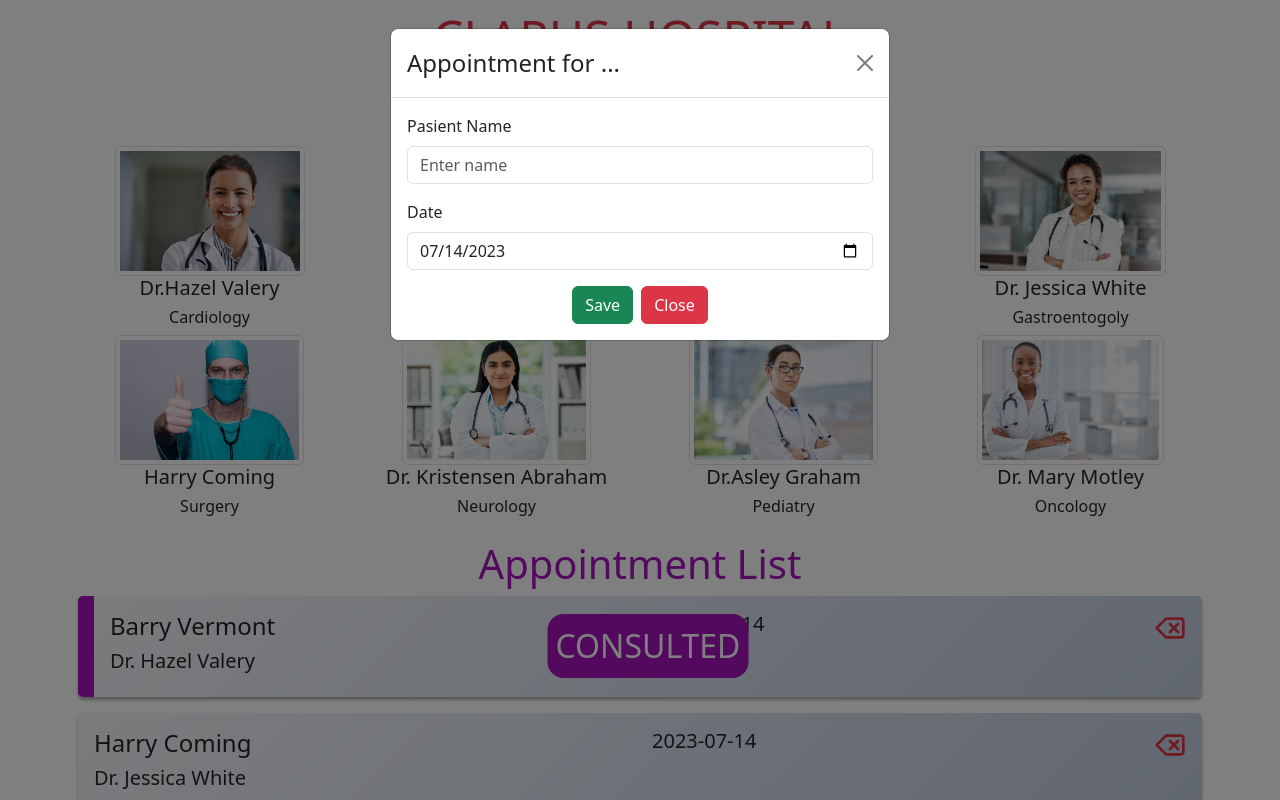
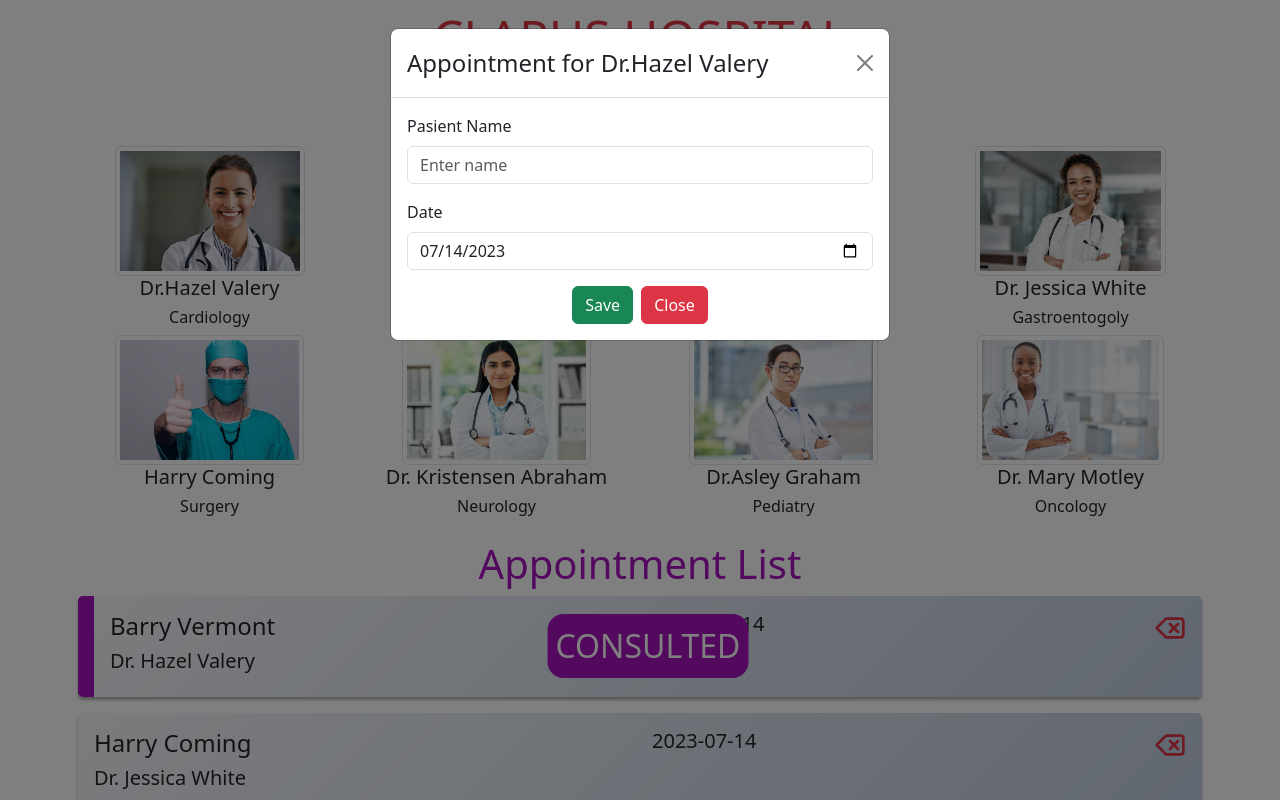
Before and after one commit to Alper-no/My_projects, a React (Create React App) app in the folder rc08_appointment-app/appointment-app-starter/: page / in a window 1280 px wide. Both pictures are taken after a click on the picture 209 px from the left and 210 px from the top of the page. Shown: the top 800 px of the page. Built offline with nearby package versions, Linux system fonts and the light colour scheme.

Commit message:
add object

```diff
--- a/rc08_appointment-app/appointment-app-starter/src/components/AddModal.jsx
+++ b/rc08_appointment-app/appointment-app-starter/src/components/AddModal.jsx
@@ -4,22 +4,32 @@ import Modal from "react-bootstrap/Modal";
 
 import Form from "react-bootstrap/Form";
 
-function AddModal({ show, handleClose }) {
+function AddModal({ show, handleClose, apps, setApps,drName }) {
   const [name, setName] = useState("");
-  const [date, setDate] = useState(new Date().toISOString().slice(0,10));
+  const [date, setDate] = useState(new Date().toISOString().slice(0, 10));
 
+  const handleSubmit = (e) => {
+    e.preventDefault();
 
-  const handleSubmit =(e)=>{
-    e.preventDefault()
-    //------
-    handleClose()
-  }
+    setApps([
+      ...apps,
+      {
+        id: apps.length + 1,
+        patient: name,
+        day: date,
+        consulted: false,
+        doctor: drName,
+      },
+    ]);
+
+    handleClose();
+  };
 
   return (
     <>
       <Modal show={show} onHide={handleClose}>
         <Modal.Header closeButton>
-          <Modal.Title>Appointment for ...</Modal.Title>
+          <Modal.Title>Appointment for {drName}</Modal.Title>
         </Modal.Header>
         <Modal.Body>
           <Form onSubmit={handleSubmit}>
--- a/rc08_appointment-app/appointment-app-starter/src/components/Doctors.jsx
+++ b/rc08_appointment-app/appointment-app-starter/src/components/Doctors.jsx
@@ -3,10 +3,11 @@ import { doctorData } from "../helper/data";
 import Row from "react-bootstrap/Row";
 import Col from "react-bootstrap/Col";
 import AddModal from "./AddModal";
-import { useState } from 'react';
+import { useState } from "react";
 
-const Doctors = () => {
+const Doctors = ({ apps, setApps }) => {
   const [show, setShow] = useState(false);
+  const [drName, setDrName] = useState('');
 
   // const handleClose = () => setShow(false);
   // const handleShow = () => setShow(true);
@@ -27,14 +28,24 @@ const Doctors = () => {
               src={img}
               alt={name}
               className="img-thumbnail doctor-img"
-              onClick={()=>setShow(true)}
+              onClick={() => {
+                setDrName(name)
+                setShow(true)
+
+              }}
             />
             <h5>{name}</h5>
             <h6>{dep}</h6>
           </Col>
         ))}
       </Row>
-      <AddModal show={show} handleClose= {()=>setShow(false)} />
+      <AddModal
+        show={show}
+        handleClose={() => setShow(false)}
+        apps={apps}
+        setApps={setApps}
+        drName={drName}
+      />
     </Container>
   );
 };
--- a/rc08_appointment-app/appointment-app-starter/src/pages/Home.jsx
+++ b/rc08_appointment-app/appointment-app-starter/src/pages/Home.jsx
@@ -14,7 +14,7 @@ const Home = () => {
       <h1 className="display-5 text-danger">CLARUS HOSPITAL</h1>
 
 
-      <Doctors />
+      <Doctors apps={appointments} setApps={setAppointments} />
       <AppointmentList apps={appointments} />
     </main>
   )
```
